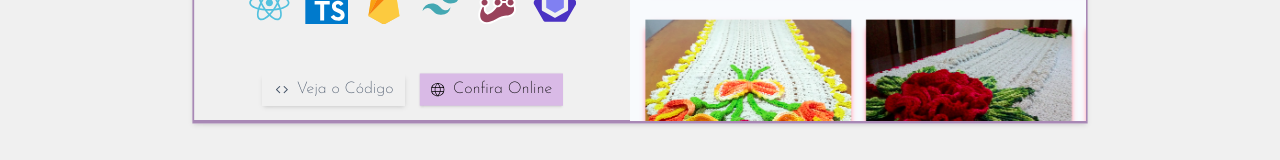
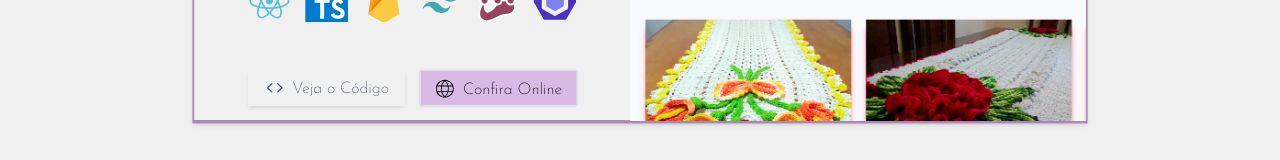
Before and after one commit to jessicasantosb/portfolio, a Next.js app: page /projects in a window 1280 px wide. Shown: the part 522-682 px from the top of the page. Built offline with nearby package versions, Linux system fonts and the light colour scheme.

Commit message:
style: change card link size

```diff
--- a/src/app/projects/_components/card-links.tsx
+++ b/src/app/projects/_components/card-links.tsx
@@ -11,9 +11,9 @@ export function CardLinks({ repositoryUrl, liveUrl }: CardLinksProps) {
       <Link
         href={repositoryUrl}
         target="_blank"
-        className="w-40 p-1 flex gap-2 items-center justify-center text-slate-600 shadow-md hover:opacity-80 hover:shadow-none hover:scale-95"
+        className="w-44 h-10 p-2 flex gap-2 justify-center text-slate-600 shadow-md hover:opacity-80 hover:shadow-none hover:scale-95"
       >
-        <IoIosCode />
+        <IoIosCode size={24} />
         Veja o Código
       </Link>
 
@@ -21,9 +21,9 @@ export function CardLinks({ repositoryUrl, liveUrl }: CardLinksProps) {
         <Link
           href={liveUrl}
           target="_blank"
-          className="w-40 p-1 flex gap-2 items-center justify-center bg-[#d9bae6] shadow hover:opacity-80 hover:shadow-none hover:scale-95"
+          className="w-44 h-10 p-2 border flex gap-2 justify-center bg-[#d9bae6] shadow hover:opacity-80 hover:shadow-none hover:scale-95"
         >
-          <CiGlobe />
+          <CiGlobe size={24} />
           Confira Online
         </Link>
       )}
```
